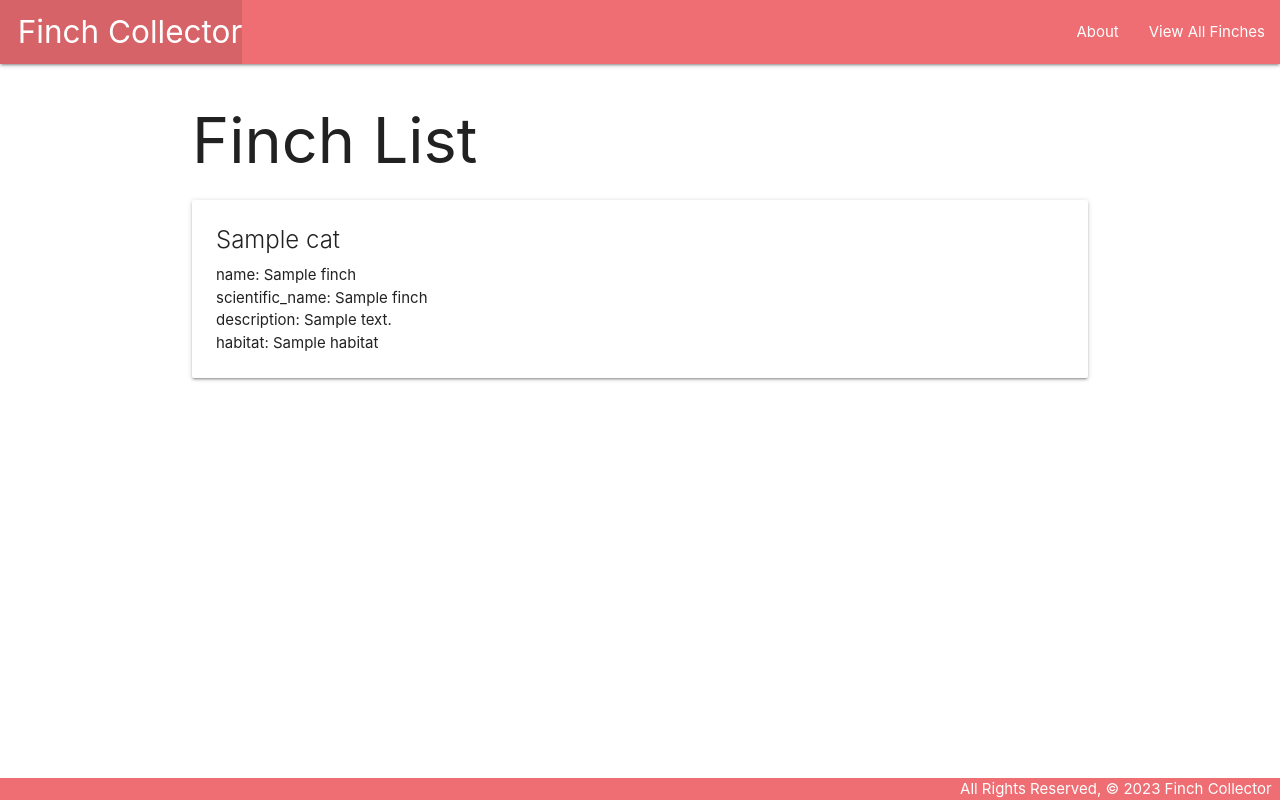
After one commit to harkirats043/Python-finchcollector, a Django app: template main_app/templates/finches/finches.html in a window 1280 px wide. The commit adds this page. Run offline with Django 4.2, Linux system fonts and the light colour scheme; the template is opened without the code that fills it: most values are stand-ins (such as "Sample title", 1, 10 or a date in 2020).

Commit message:
view all page

```diff
--- a/main_app/templates/base.html
+++ b/main_app/templates/base.html
@@ -19,6 +19,7 @@
         </ul>
         <ul class="right">
           <li><a href="/about">About</a></li>
+          <li><a href="/finches">View All Finches</a></li>
         </ul>
       </div>
     </nav>
--- /dev/null
+++ b/main_app/templates/finches/finches.html
@@ -0,0 +1,18 @@
+{% extends 'base.html' %}
+{% block content %}
+
+<h1>Finch List</h1>
+
+{% for finch in finches %}
+  <div class="card">
+    <div class="card-content">
+      <span class="card-title">{{ cat.name }}</span>
+      <p>name: {{ finch.name }}</p>
+      <p>scientific_name: {{ finch.scientific_name}}</p>
+      <p>description: {{ finch.description}}</p>
+      <p>habitat: {{ finch.habitat}}</p>
+    </div>
+  </div>
+{% endfor %}
+
+{% endblock %}
--- a/main_app/urls.py
+++ b/main_app/urls.py
@@ -5,4 +5,5 @@ from . import views
 urlpatterns = [
     path('', views.home,name='home'),
     path('about/',views.about,name='about'),
+    path('finches/',views.finches,name='finches')
 ]
```
Also changed, not shown: main_app/views.py (+21 -1 lines).
